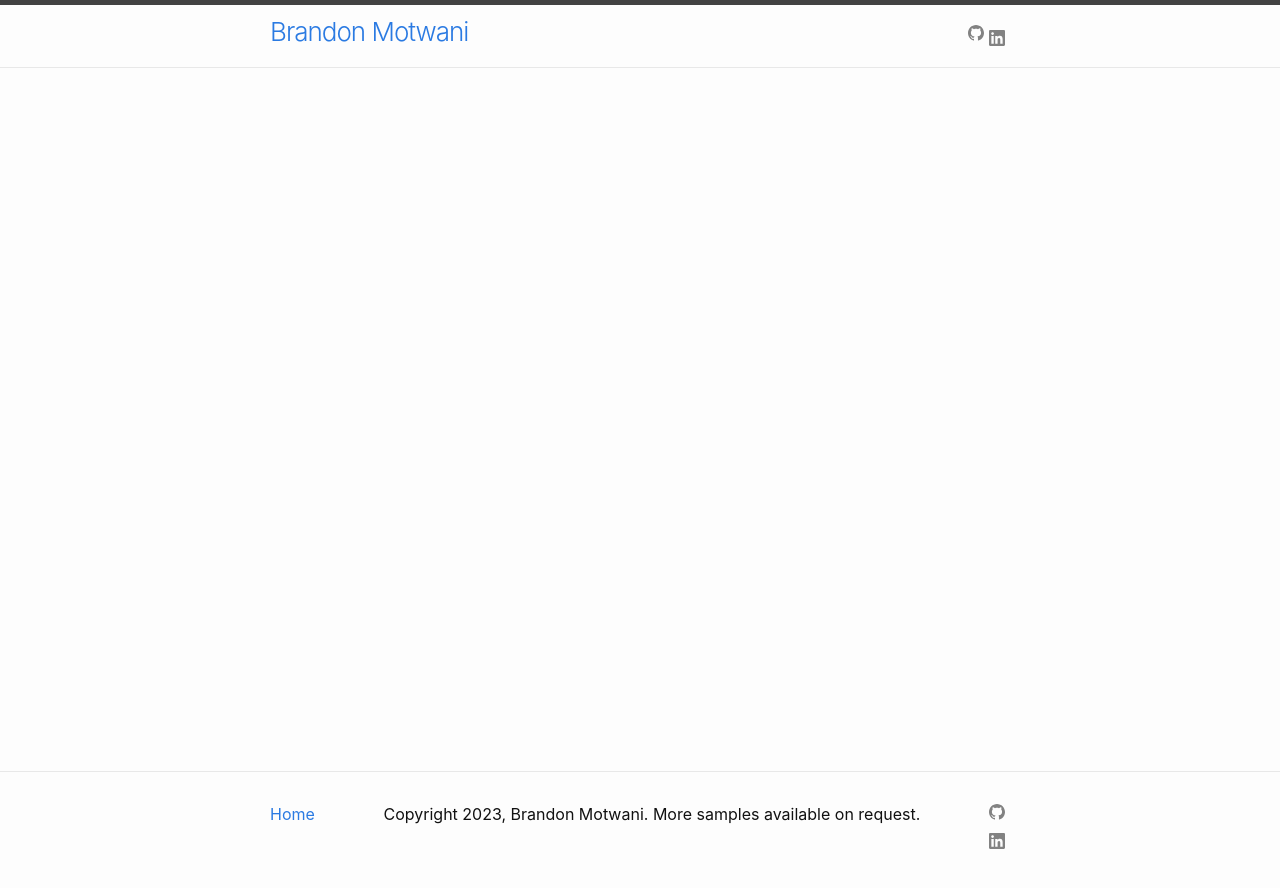
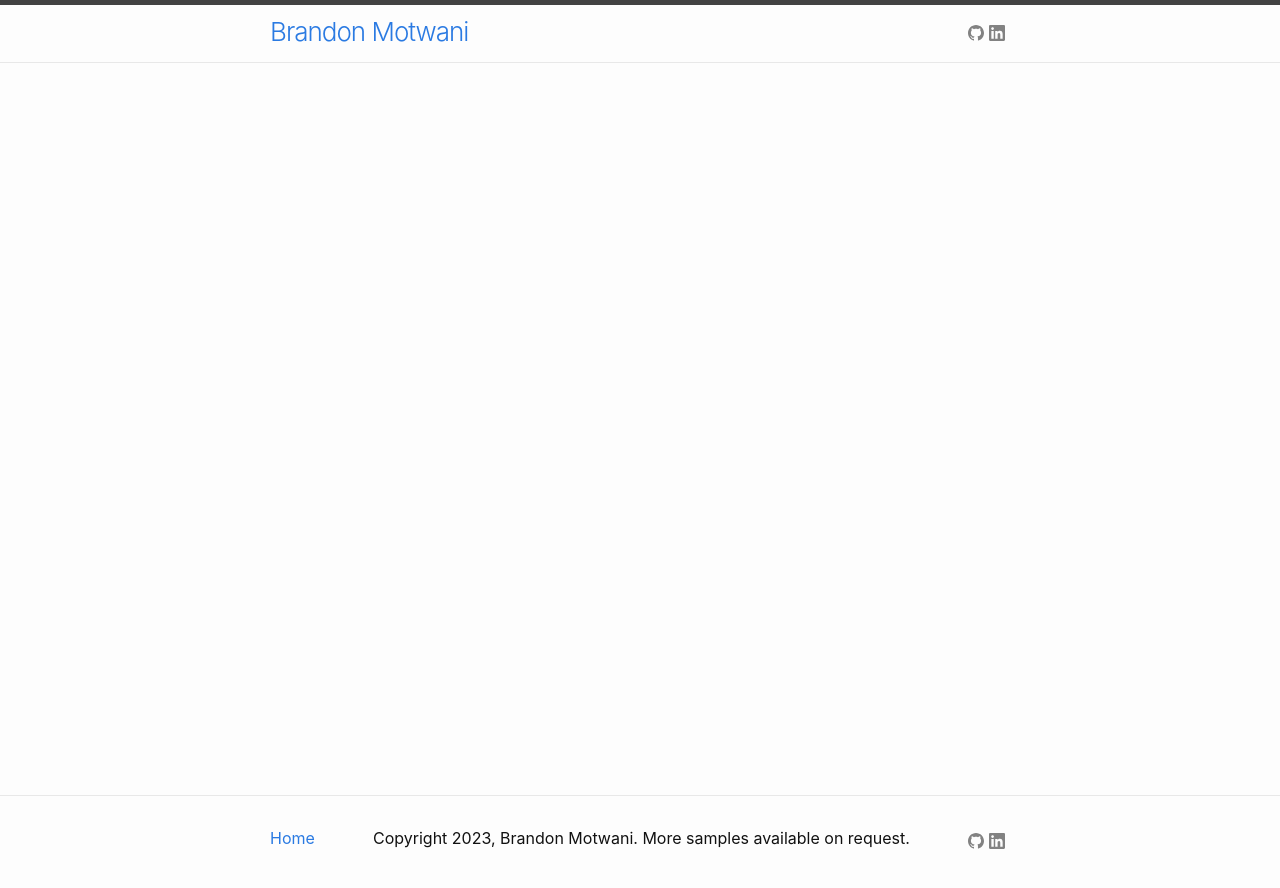
Before and after one commit to bran-mot/bran-mot.github.io, a Jekyll site: the page built from index.markdown, in a window 1280 px wide. Shown: the top 888 px of the page. Built offline with Jekyll 4.4.1, drawn with Linux system fonts in a browser that asks for light colours.

Commit message:
fix icon alignment

```diff
--- a/assets/main.scss
+++ b/assets/main.scss
@@ -40,6 +40,7 @@
         }
         > .social-media-list {
             display: flex;
+            align-items: baseline;
         }
     }
 }
@@ -52,5 +53,9 @@
             flex-grow: 1;
             text-align: center;
         }
+        > .social-media-list {
+            display: flex;
+            align-items: baseline;
+        }
     }
 }
```
